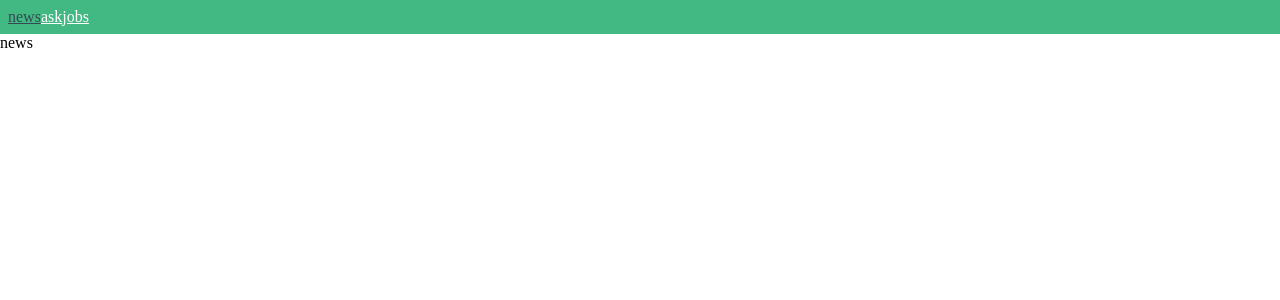
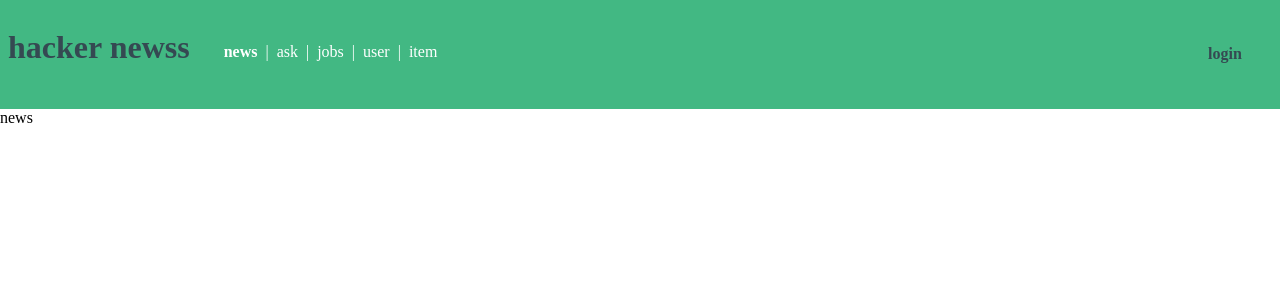
Before and after one commit to eswhat93/hacker-newsss, a Vue app: page /news in a window 1280 px wide. Shown: the top 300 px of the page. Built offline with nearby package versions, Linux system fonts and the light colour scheme.

Commit message:
ToolBar css

```diff
--- a/src/components/ToolBar.vue
+++ b/src/components/ToolBar.vue
@@ -1,8 +1,14 @@
 <template>
   <div class="header">
-    <router-link to="/news">news</router-link>
-    <router-link to="/ask">ask</router-link>
-    <router-link to="/jobs">jobs</router-link>
+    <h1>hacker newss</h1>
+    <section class="container">
+        <router-link to="/news">news</router-link><div class="barItem">|</div>
+        <router-link to="/ask">ask</router-link><div class="barItem">|</div>
+        <router-link to="/jobs">jobs</router-link><div class="barItem">|</div>
+        <router-link to="/user">user</router-link><div class="barItem">|</div>
+        <router-link to="/item">item</router-link>
+    </section>
+    <h4 class="login-item">login</h4>
 </div>
 </template>
 
@@ -14,16 +20,34 @@
 <style scoped>
 
 .header{
-    color:white;
+    color:#354952;
     background-color: #42b883;
     display: flex;
     padding: 8px;
 }
 .header .router-link-exact-active{
     color:#354952;
+    font-weight: 800;
 }
-.header a{
+.header >.container{
+    display: flex;
+    flex:auto;
+    padding-left:30px;
+}
+.header >.container>a{
     color: white;
+    margin:4px;
+    text-decoration: none;
+    line-height: 80px;
+}
+.barItem{
+    color: white;
+    margin:4px;
+    line-height: 80px;
+}
+.header >.login-item{
+    width:4rem;
+    line-height: 50px;
 }
 
 </style>
```
